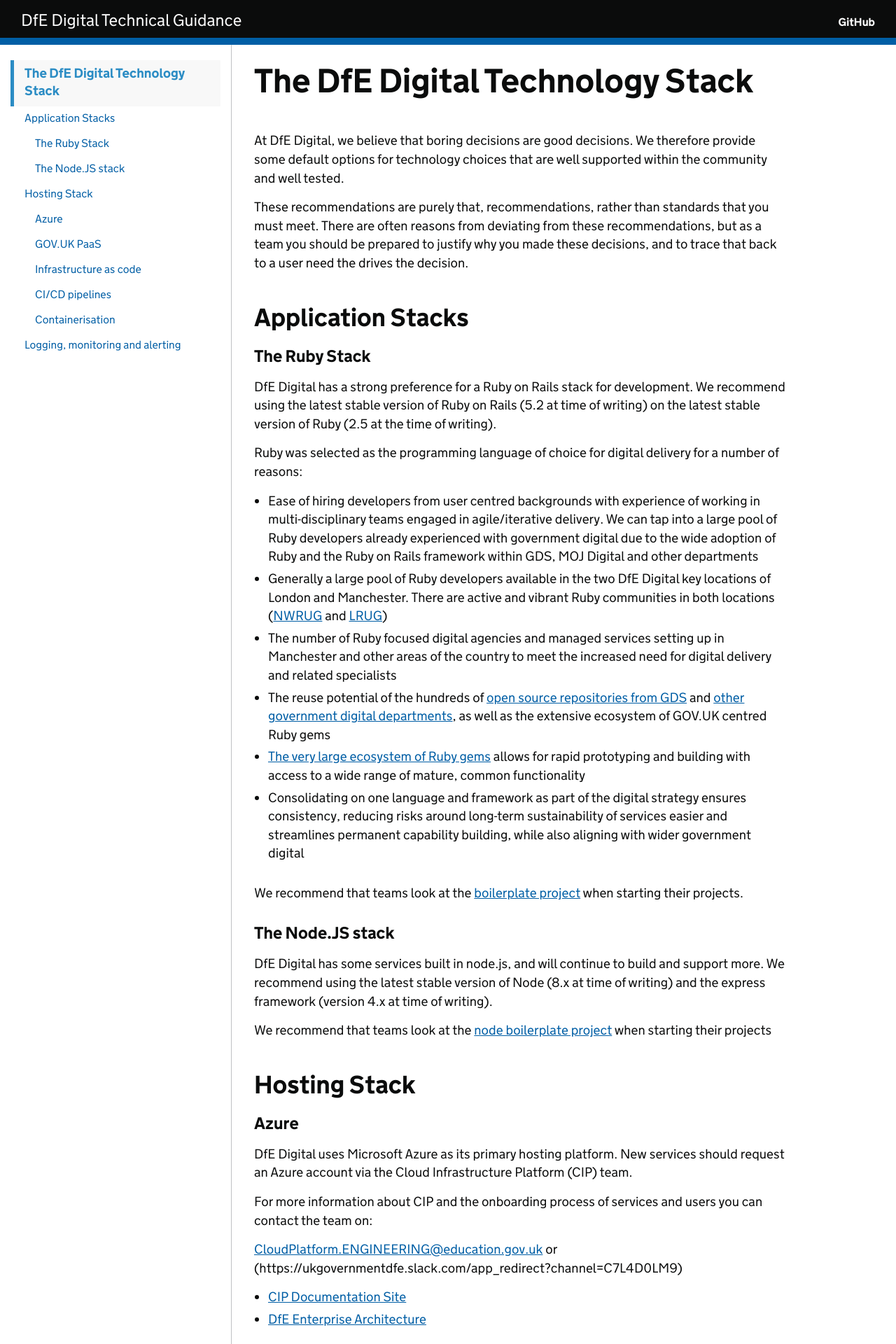
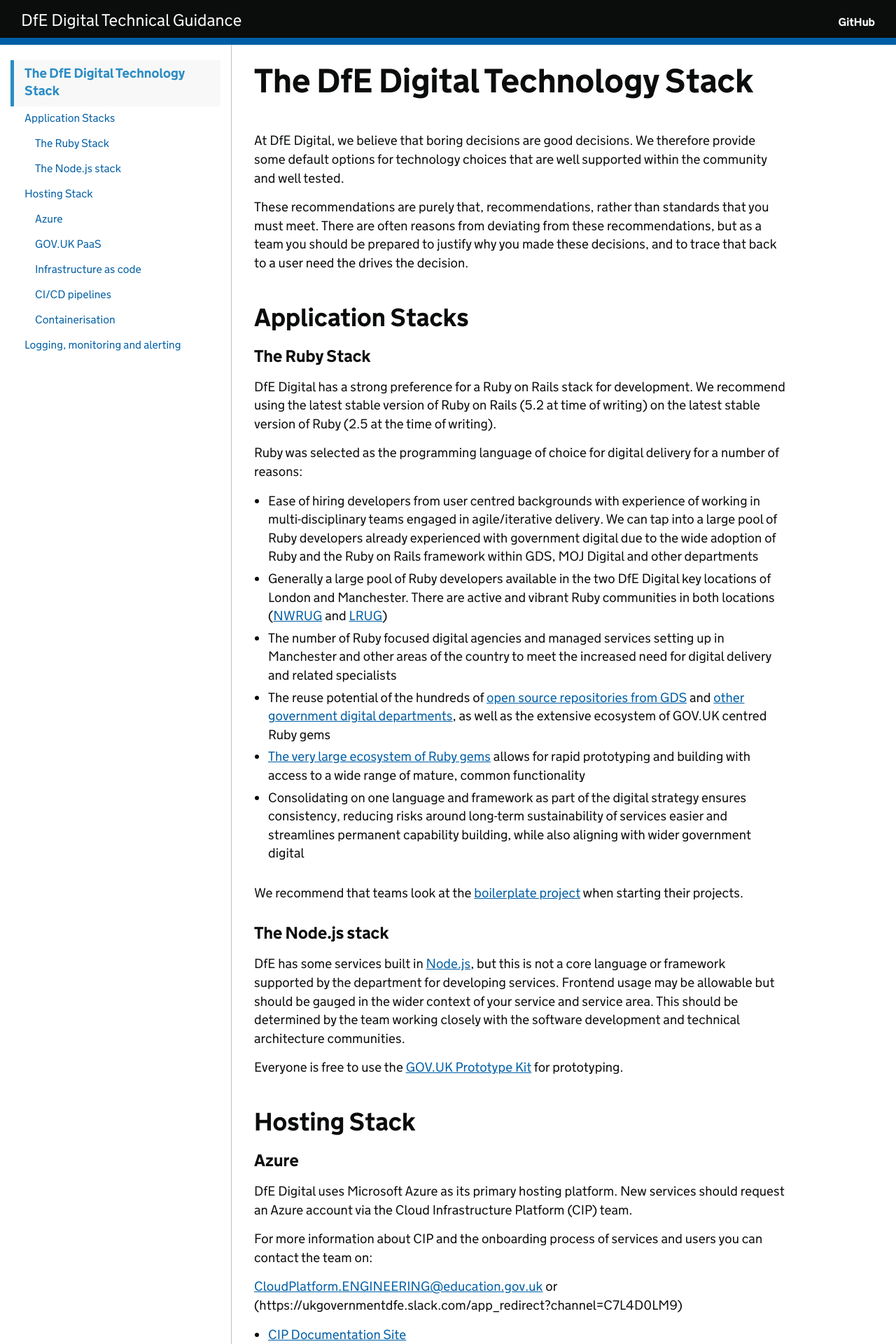
Before and after one commit to DFE-Digital/technical-guidance, a Jekyll site: the page built from guides/default-technology-stack.md, in a window 1280 px wide. Shown: the top 1920 px of the page at 70% size. Built offline with Jekyll 4.4.1, drawn with Linux system fonts in a browser that asks for light colours; our own code applies the rules of GitHub Pages for plain Markdown files.

Commit message:
Guidance to remove Node.js as a core tech stack

```diff
--- a/guides/default-technology-stack.md
+++ b/guides/default-technology-stack.md
@@ -25,11 +25,11 @@ Ruby was selected as the programming language of choice for digital delivery for
 
 We recommend that teams look at the [boilerplate project](https://github.com/DFE-Digital/govuk-rails-boilerplate) when starting their projects.
 
-### The Node.JS stack
+### The Node.js stack
 
-DfE Digital has some services built in node.js, and will continue to build and support more.  We recommend using the latest stable version of Node (8.x at time of writing) and the express framework (version 4.x at time of writing).
+DfE has some services built in [Node.js](https://nodejs.org/en/), but this is not a core language or framework supported by the department for developing services. Frontend usage may be allowable but should be gauged in the wider context of your service and service area. This should be determined by the team working closely with the software development and technical architecture communities.
 
-We recommend that teams look at the [node boilerplate project](https://github.com/DFE-Digital/login.dfe.node-boilerplate) when starting their projects
+Everyone is free to use the [GOV.UK Prototype Kit](https://govuk-prototype-kit.herokuapp.com/docs) for prototyping.
 
 ## Hosting Stack
 ### Azure
```
